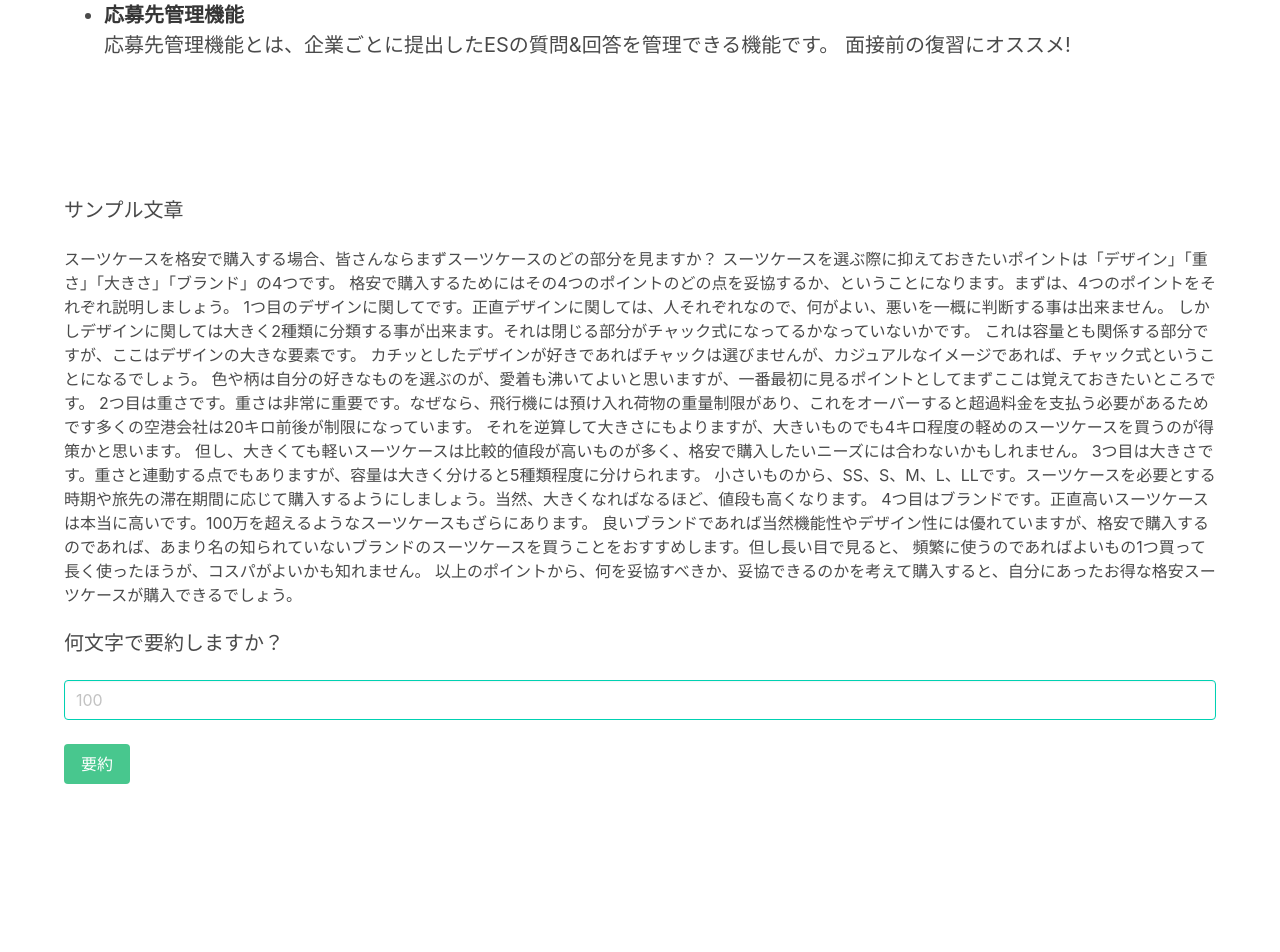
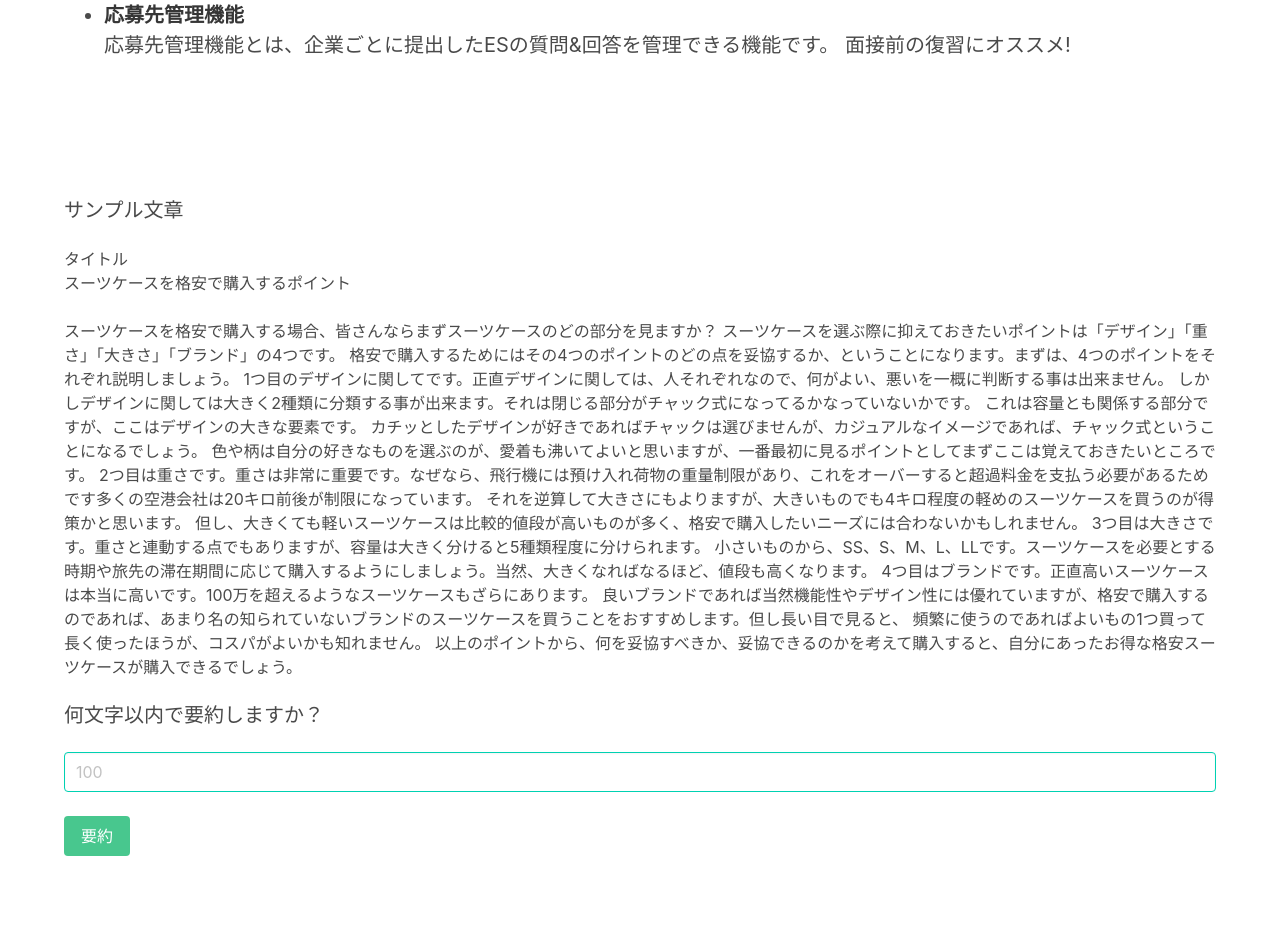
Before and after one commit to tsukaryo/Supporters_Hackathon, a Django app: page / in a window 1280 px wide. Shown: the part 979-1931 px from the top of the page. Before the commit the page ends 1763 px from the top, so only its background shows below. Run offline with Django 3.2, Linux system fonts and the light colour scheme.

Commit message:
1day final

```diff
--- a/ESMaker/util/wordcloud.py
+++ b/ESMaker/util/wordcloud.py
@@ -30,8 +30,8 @@ def get_word_str(text):
 
 # 文字列取得
 def word_cloud(document,filename):
-    picture_name = filename +".pdf"
+    picture_name = filename +".png"
     word_str = get_word_str(document)
-    wc = WordCloud(font_path=FONT_PATH,max_font_size=80).generate(word_str)
-    wc.to_file(picture_name)
-    return os.path.abspath(picture_name)
+    wc = WordCloud(font_path=FONT_PATH,max_font_size=50).generate(word_str)
+    wc.to_file(f"static/{picture_name}")
+    return picture_name
--- a/ESMaker/views.py
+++ b/ESMaker/views.py
@@ -306,7 +306,7 @@ def wordcloud_test(request,pk,ans):
     params["answer_length"] = len(answer)
     print(answer)
 
-    params["word_cloud"] = word_cloud(answer,"テスト")
+    params["word_cloud"] = word_cloud(answer,"picture")
 
     return render(request,"wordcloud_test.html",params)
 
--- a/templates/index.html
+++ b/templates/index.html
@@ -100,11 +100,15 @@
     <h2 class="subtitle">サンプル文章</h2>
 </div>
 <div class="block">
+    <h3>タイトル</h3>
+    <p>スーツケースを格安で購入するポイント</p>
+</div>
+<div class="block">
     <p> {{text}} </p>
 </div>
 
 <div class="block">
-    <h3 class="subtitle">何文字で要約しますか？</h3>
+    <h3 class="subtitle">何文字以内で要約しますか？</h3>
 </div>
 
 <form action="" method="post">
--- a/templates/wordcloud_test.html
+++ b/templates/wordcloud_test.html
@@ -15,9 +15,8 @@
 <p>{{user.name}}</p>
 <p>"{{word_cloud}}"</p>
 {% load static%}
-
 <figure class="image is-128x128">
-    <img src="{% static '{{word_cloud}}' %}" alt="Placeholder image">
+    <img src="{% static word_cloud %}" alt="Placeholder image">
 </figure>
 
 
```
Also changed, not shown: static/picture.png (added), static/テスト.png (added), 1 other file.
